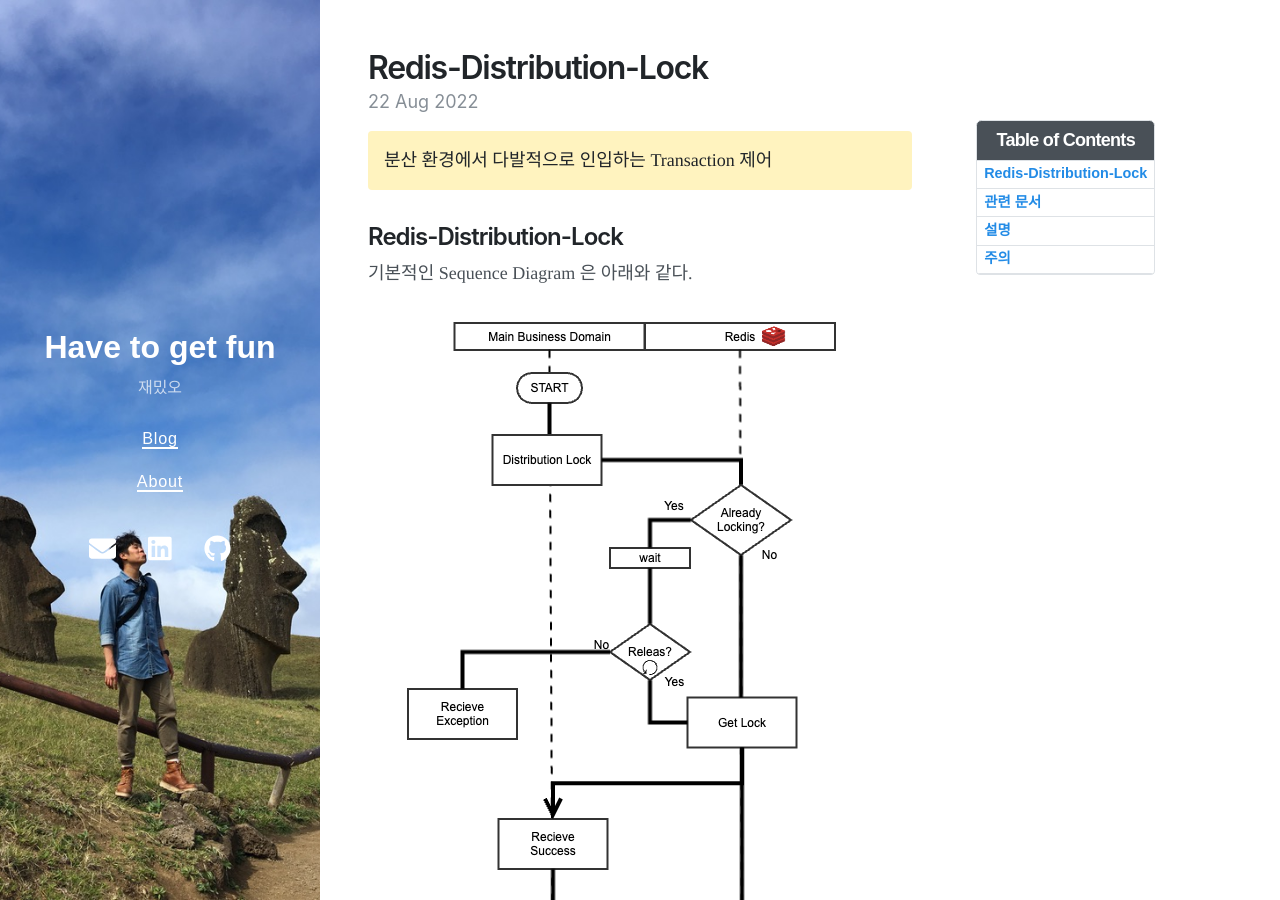
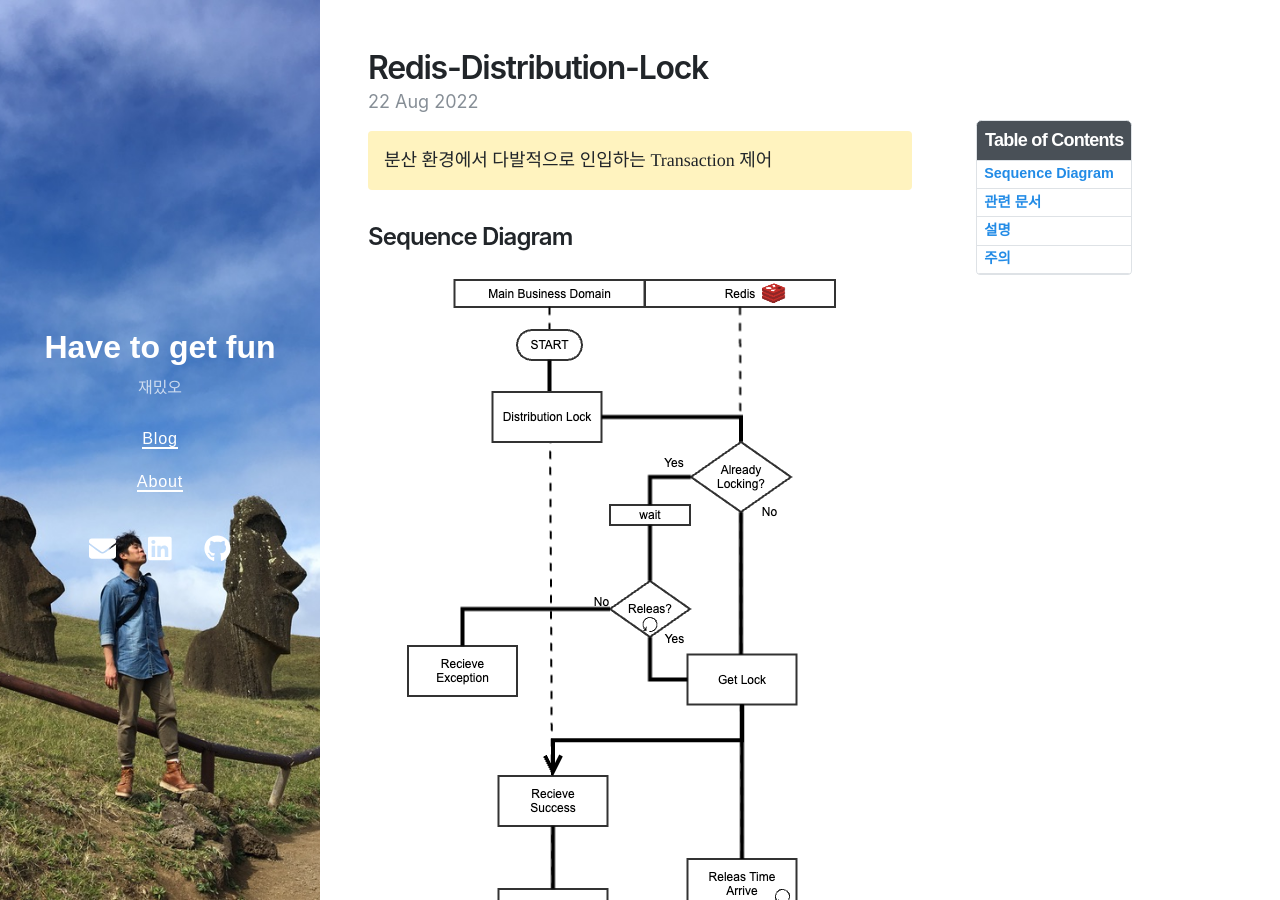
Before and after one commit to LeeJyeon/LeeJyeon.github.io, a Jekyll site: the page built from _posts/MSA/2022-08-22-Redis-Distribution-Lock.md, in a window 1280 px wide and 900 px high. Built offline with Jekyll 4.4.1, drawn with Linux system fonts in a browser that asks for light colours; nearby versions of some CDN libraries.

Commit message:
redis post

```diff
--- a/_posts/MSA/2022-08-22-Redis-Distribution-Lock.md
+++ b/_posts/MSA/2022-08-22-Redis-Distribution-Lock.md
@@ -13,9 +13,7 @@ comment: true
 분산 환경에서 다발적으로 인입하는 Transaction 제어
 {: .message}
 
-## Redis-Distribution-Lock
-기본적인 Sequence Diagram 은 아래와 같다.
-
+## Sequence Diagram
 ![Redis-Lock](/assets/img/Transaction Lock-Redis.png)
 
 ## 관련 문서
```
